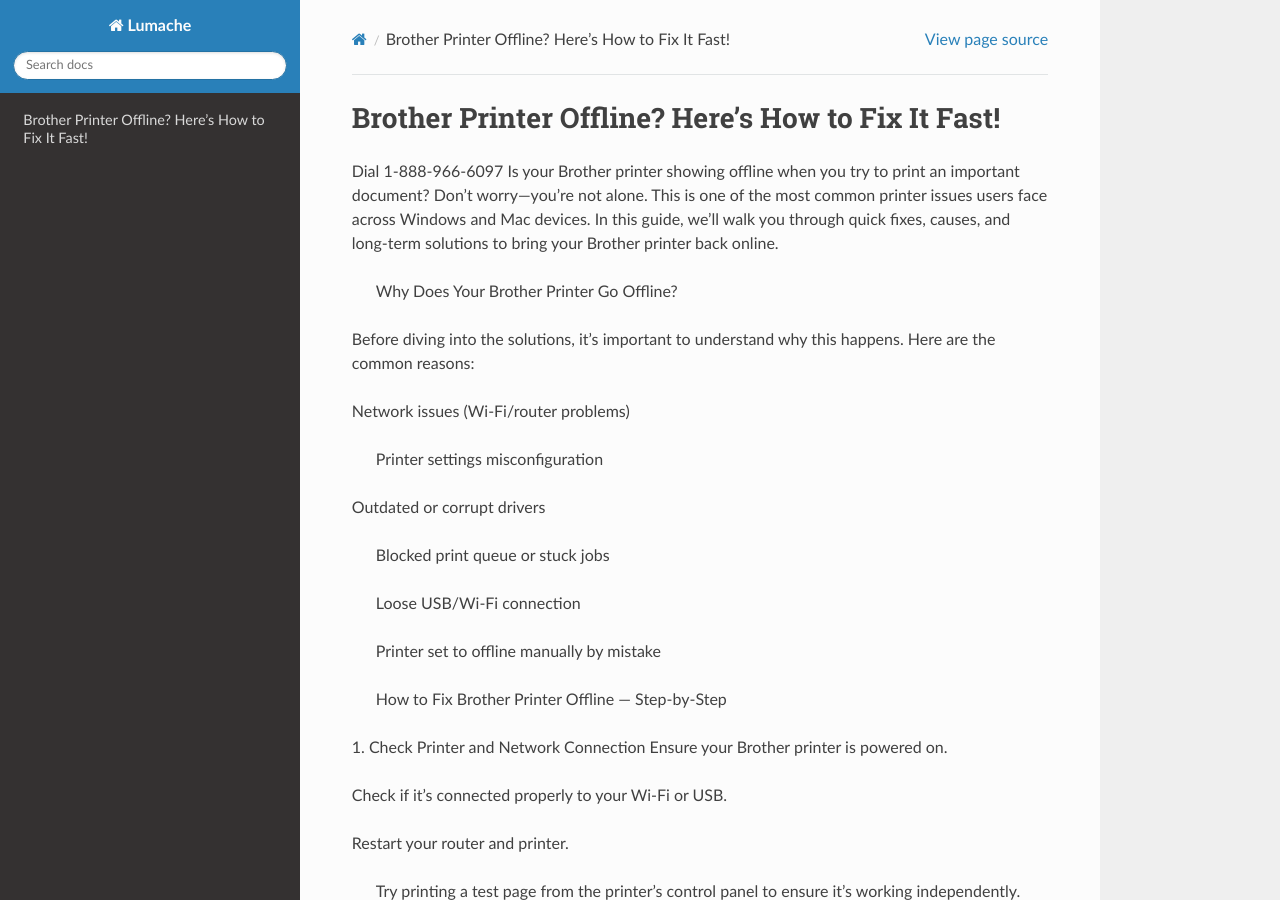
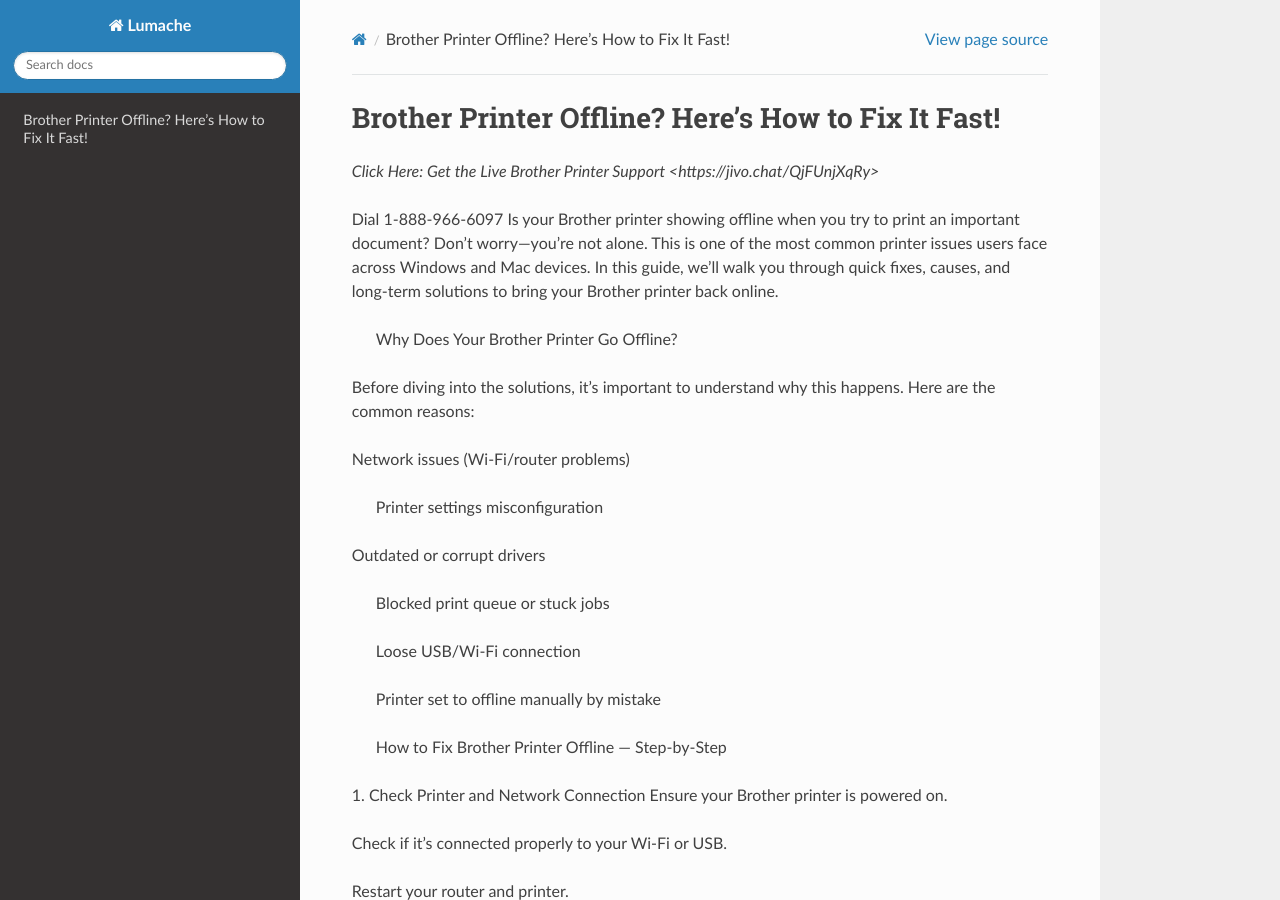
Before and after one commit to barrysmith97367/smartbrotips, a Sphinx documentation site: the page built from docs/source/index.rst, in a window 1280 px wide and 900 px high. Built offline with Sphinx 7.4.7 and the Read the Docs theme 3.1.0, drawn with Linux system fonts in a browser that asks for light colours.

Commit message:
Update index.rst

```diff
--- a/docs/source/index.rst
+++ b/docs/source/index.rst
@@ -1,5 +1,7 @@
 Brother Printer Offline? Here’s How to Fix It Fast!
 ===================================
+`Click Here: Get the Live Brother Printer Support <https://jivo.chat/QjFUnjXqRy>`
+
 
 Dial 1-888-966-6097 Is your Brother printer showing offline when you try to print an important document? Don’t worry—you’re not alone. This is one of the most common printer issues users face across Windows and Mac devices. In this guide, we’ll walk you through quick fixes, causes, and long-term solutions to bring your Brother printer back online.
 
```
